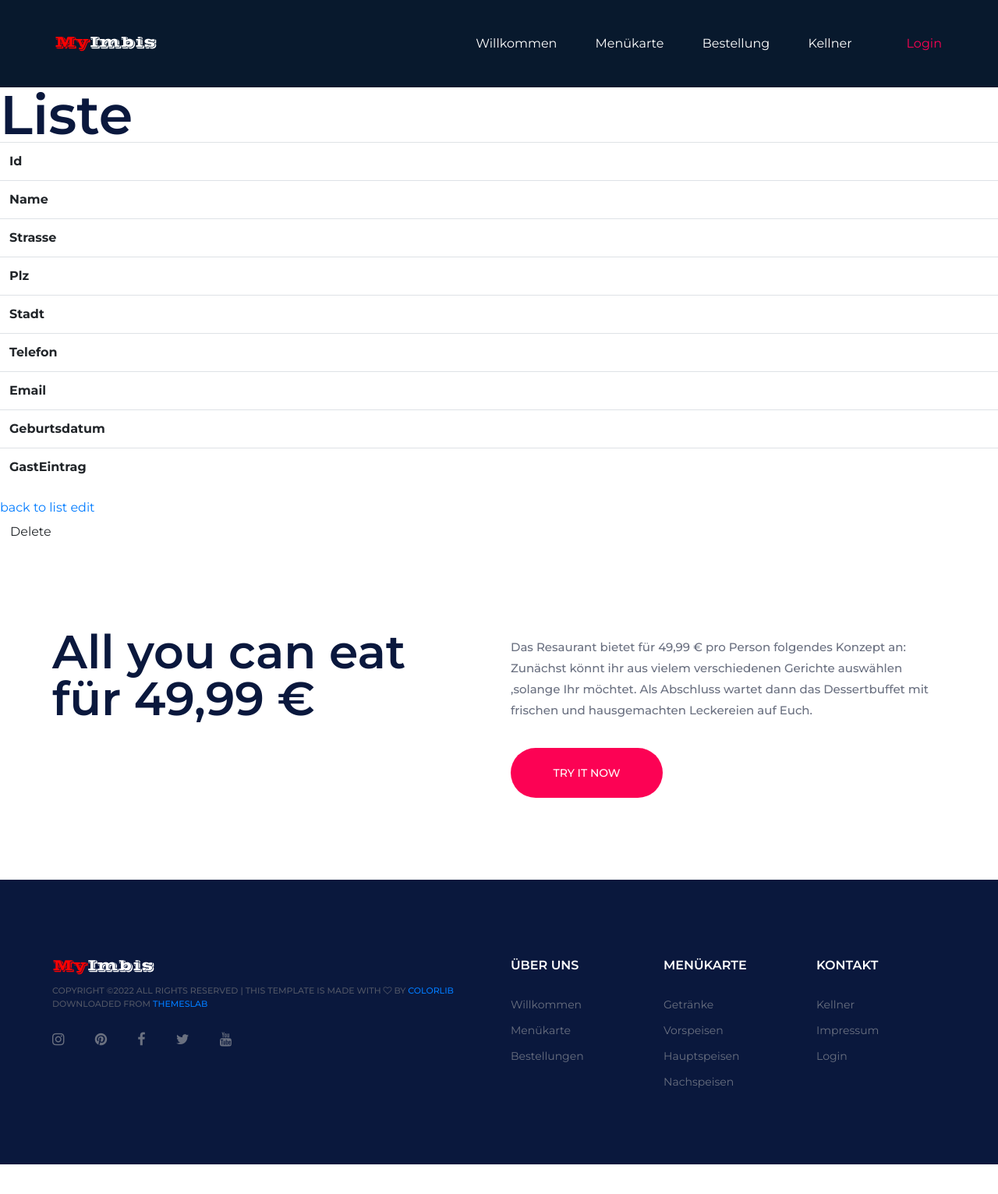
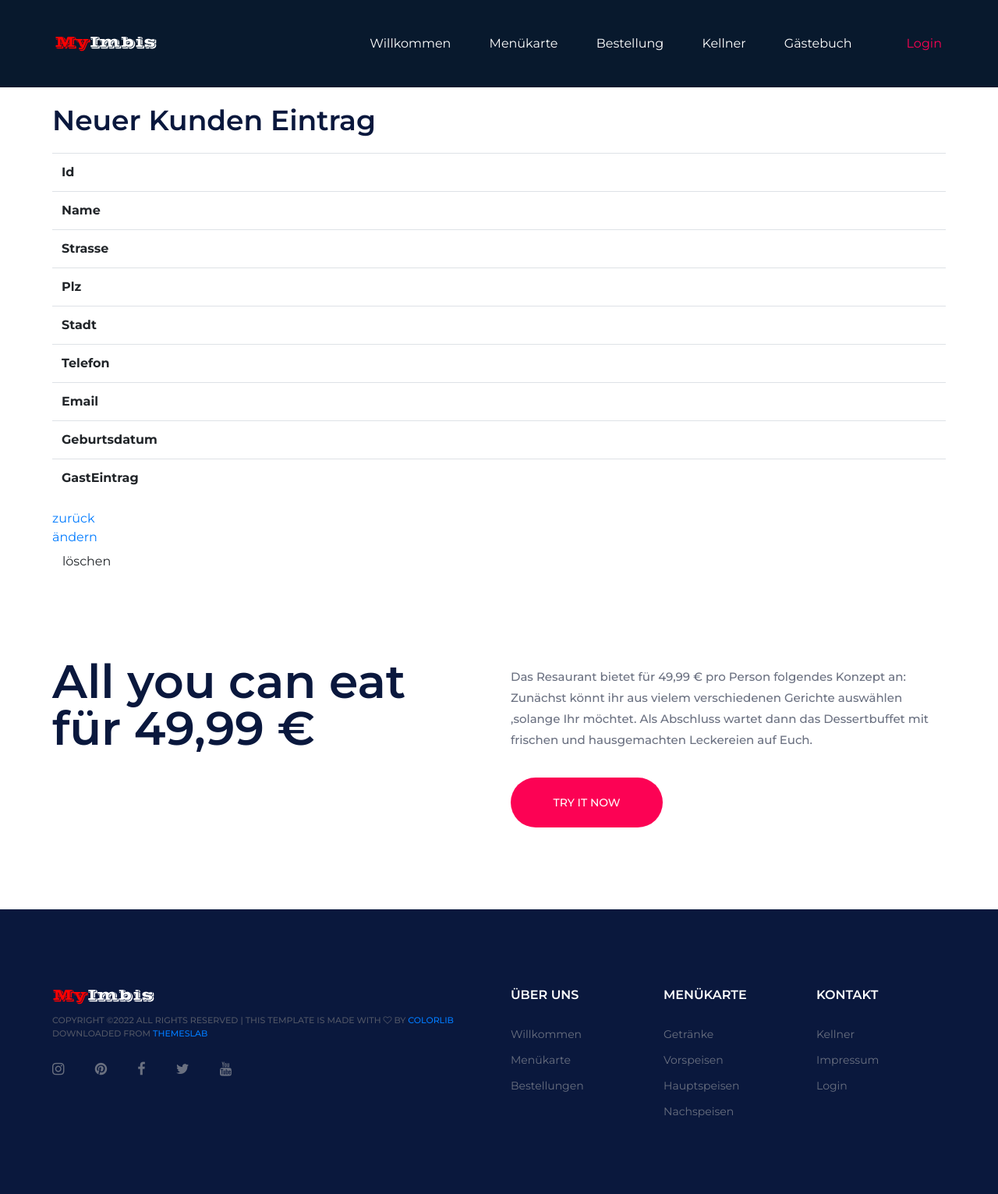
Before and after one commit to tonisun/menu, a Symfony app: template templates/liste/show.html.twig in a window 1280 px wide. Shown: the whole page at 78% size. Before the commit the page ends 1493 px from the top, so only its background shows below. Run offline with Twig, Linux system fonts and the light colour scheme; the template is opened without the code that fills it, so the values that code supplies are empty; some libraries are stand-ins or nearby versions.

Commit message:
ListeController add name: 'liste.'

```diff
--- a/templates/base.html.twig
+++ b/templates/base.html.twig
@@ -55,7 +55,7 @@
 			<li><a href="{{ path('menu') }}">Menükarte</a></li>
 			<li><a href="{{ path('bestellung') }}">Bestellung</a></li>
 			<li><a href="{{ path('mail') }}">Kellner</a></li>
-
+			<li><a href="{{ path('liste.index') }}">Gästebuch</a></li>
 			{% if is_granted('IS_AUTHENTICATED_FULLY') %}
 			<li><a href="#">Mitarbeiter</a>
 				<ul class="sub-menu">
--- a/templates/liste/_delete_form.html.twig
+++ b/templates/liste/_delete_form.html.twig
@@ -1,4 +1,4 @@
-<form method="post" action="{{ path('app_liste_delete', {'id': liste.id}) }}" onsubmit="return confirm('Are you sure you want to delete this item?');">
+<form method="post" action="{{ path('liste.delete', {'id': liste.id}) }}" onsubmit="return confirm('Sind Sie sicher dass Sie dieser Eintrag löschen wollen?');">
     <input type="hidden" name="_token" value="{{ csrf_token('delete' ~ liste.id) }}">
-    <button class="btn">Delete</button>
+    <button class="btn">löschen</button>
 </form>
--- a/templates/liste/_form.html.twig
+++ b/templates/liste/_form.html.twig
@@ -1,4 +1,4 @@
 {{ form_start(form) }}
     {{ form_widget(form) }}
-    <button class="btn">{{ button_label|default('Save') }}</button>
+    <button class="btn">{{ button_label|default('speichern') }}</button>
 {{ form_end(form) }}
--- a/templates/liste/new.html.twig
+++ b/templates/liste/new.html.twig
@@ -18,6 +18,6 @@
 
     {{ include('liste/_form.html.twig') }}
 
-    <a href="{{ path('app_liste_index') }}">back to list</a>
+    <a href="{{ path('liste.index') }}">zurück</a>
 </div>
 {% endblock %}
--- a/templates/liste/show.html.twig
+++ b/templates/liste/show.html.twig
@@ -3,7 +3,18 @@
 {% block title %}Liste{% endblock %}
 
 {% block body %}
-    <h1>Liste</h1>
+<!-- Flash Message -->
+{% for message in app.flashes('Erfolg') %}
+    <div class="alert alert-success">
+        <h4>{{ message }}</h4>
+    </div>
+{% endfor %}
+
+<br>
+<div class="container">
+<h2>Neuer Kunden Eintrag</h2>
+<br>
+
 
     <table class="table">
         <tbody>
@@ -46,9 +57,10 @@
         </tbody>
     </table>
 
-    <a href="{{ path('app_liste_index') }}">back to list</a>
+    <a href="{{ path('liste.index') }}">zurück</a><br>
 
-    <a href="{{ path('app_liste_edit', {'id': liste.id}) }}">edit</a>
+    <a href="{{ path('liste.edit', {'id': liste.id}) }}">ändern</a>
 
     {{ include('liste/_delete_form.html.twig') }}
+    </div>
 {% endblock %}
```
Also changed, not shown: src/Controller/ListeController.php (+10 -10 lines), templates/liste/edit.html.twig (+15 -3 lines), templates/liste/index.html.twig (+5 -5 lines).
